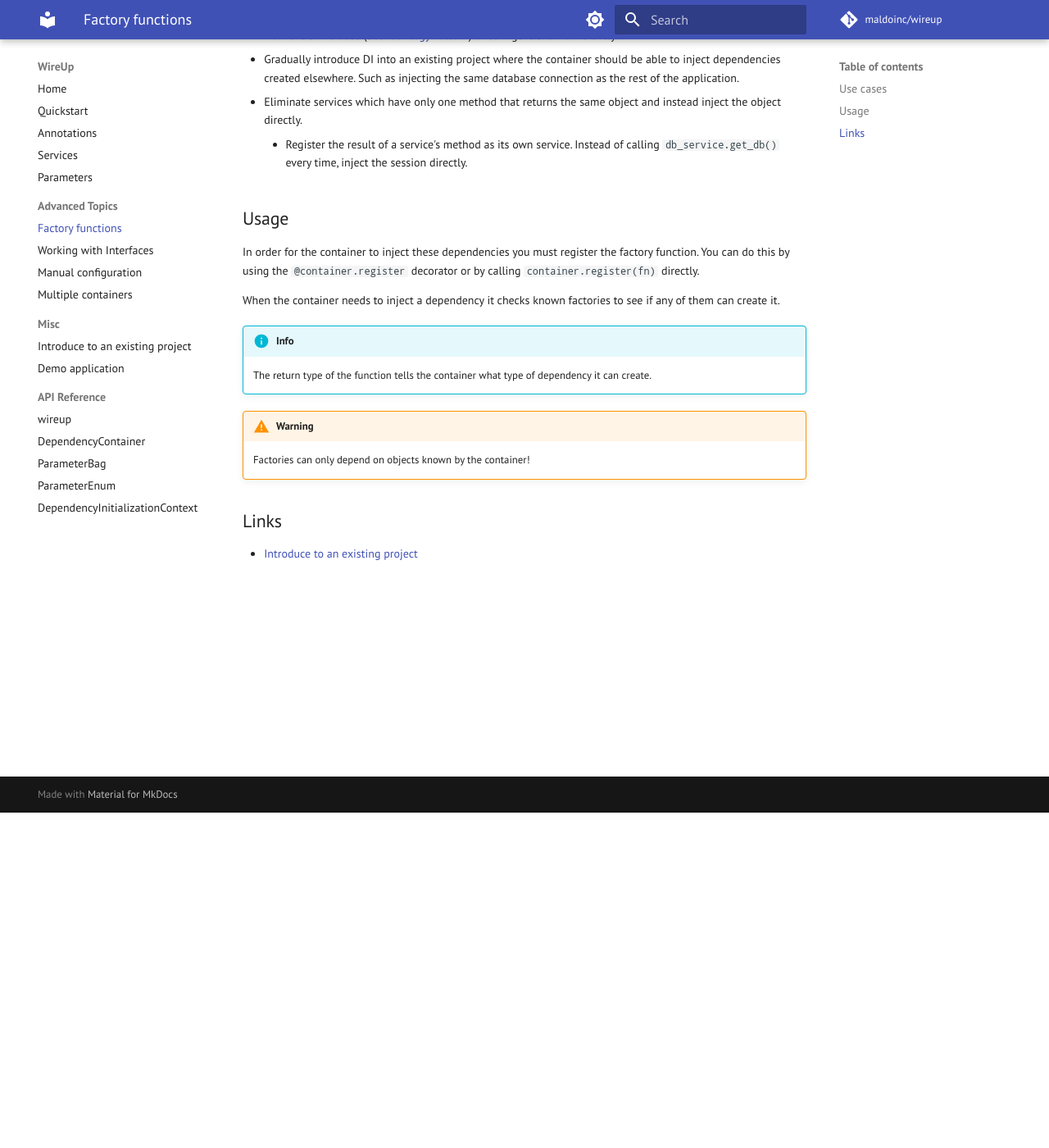
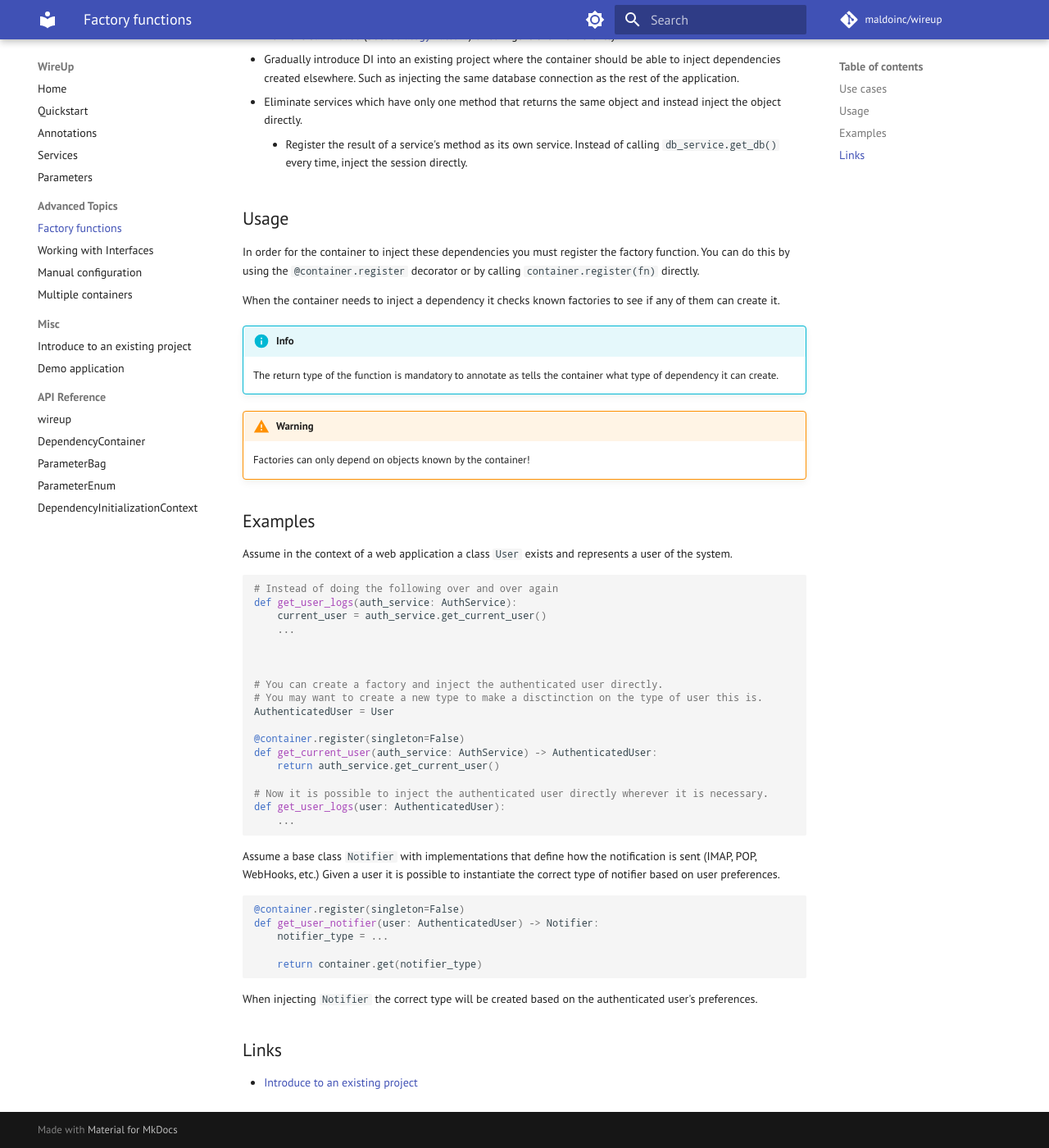
Before and after one commit to maldoinc/wireup, an MkDocs documentation site: the page built from docs/pages/factory_functions.md, in a window 1280 px wide and 1400 px high, scrolled down 409 px. Shown: the whole window at 82% size. Built offline with MkDocs 1.6.1 and Material for MkDocs 9.7.7, drawn with Linux system fonts in a browser that asks for light colours; some web fonts are replaced; comment, search, counter and statistics services are not loaded; the version menu is left out.

Commit message:
Update docs regarding singleton=False

````diff
--- a/docs/pages/factory_functions.md
+++ b/docs/pages/factory_functions.md
@@ -27,10 +27,51 @@ When the container needs to inject a dependency it checks known factories to see
 
 
 !!! info
-    The return type of the function tells the container what type of dependency it can create.
+    The return type of the function is mandatory to annotate as tells the container what
+    type of dependency it can create.
 
 !!! warning
     Factories can only depend on objects known by the container!
+
+## Examples
+
+Assume in the context of a web application a class `User` exists and represents a user of the system.
+
+```python
+# Instead of doing the following over and over again
+def get_user_logs(auth_service: AuthService):
+    current_user = auth_service.get_current_user()
+    ...
+
+
+
+# You can create a factory and inject the authenticated user directly.
+# You may want to create a new type to make a disctinction on the type of user this is.
+AuthenticatedUser = User
+
+@container.register(singleton=False)
+def get_current_user(auth_service: AuthService) -> AuthenticatedUser:
+    return auth_service.get_current_user()
+
+# Now it is possible to inject the authenticated user directly wherever it is necessary.
+def get_user_logs(user: AuthenticatedUser):
+    ...
+```
+
+Assume a base class `Notifier` with implementations that define how the notification is sent (IMAP, POP, WebHooks, etc.)
+Given a user it is possible to instantiate the correct type of notifier based on user preferences.
+
+
+```python
+@container.register(singleton=False)
+def get_user_notifier(user: AuthenticatedUser) -> Notifier:
+    notifier_type = ...
+
+    return container.get(notifier_type)
+```
+
+When injecting `Notifier` the correct type will be created based on the authenticated user's preferences.
+
 
 
 ## Links
````
Also changed, not shown: docs/pages/services.md (+19 -2 lines).
